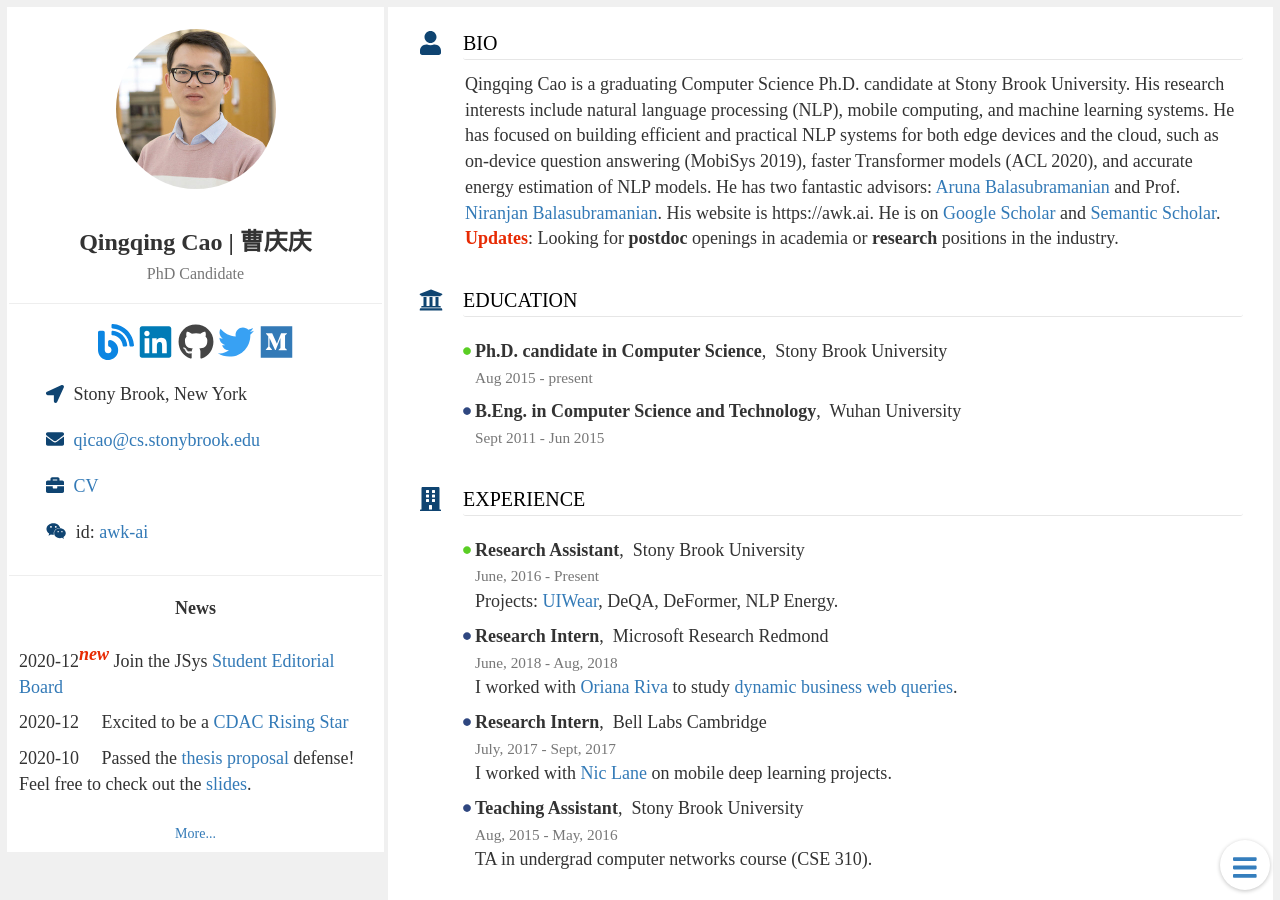
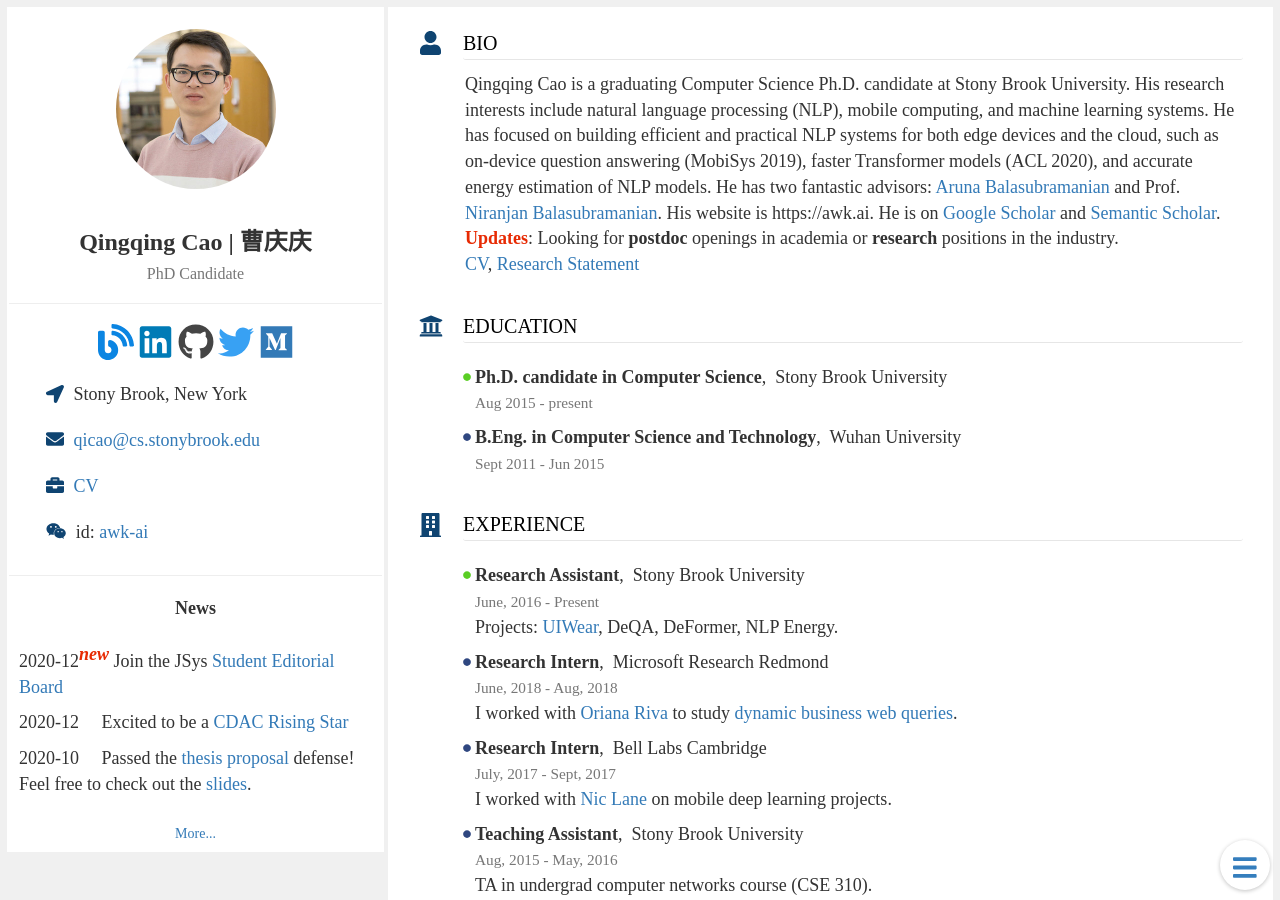
Before and after one commit to csarron/csarron.github.io, a Jekyll site: the page built from index.md, in a window 1280 px wide and 900 px high. Built offline with Jekyll 4.4.1, drawn with Linux system fonts in a browser that asks for light colours.

Commit message:
up cv and rs

```diff
--- a/index.md
+++ b/index.md
@@ -74,7 +74,9 @@ bio:
  content: >
   Qingqing Cao is a graduating Computer Science Ph.D. candidate at Stony Brook University. His research interests include natural language processing (NLP), mobile computing, and machine learning systems. He has focused on building efficient and practical NLP systems for both edge devices and the cloud, such as on-device question answering (MobiSys 2019), faster Transformer models (ACL 2020), and accurate energy estimation of NLP models. He has two fantastic advisors: [Aruna Balasubramanian](http://www3.cs.stonybrook.edu/~arunab/index.html) and Prof. [Niranjan Balasubramanian](http://www3.cs.stonybrook.edu/~niranjan/index.html). His website is https://awk.ai. He is on [Google Scholar](https://scholar.google.com/citations?user=vLpPyUUAAAAJ) and [Semantic Scholar](https://www.semanticscholar.org/author/31961604).
   <br>
-  <span class="update">Updates</span>: Looking for **postdoc** openings in academia or **research** positions in the industry.
+  <span class="update">Updates</span>: Looking for **postdoc** openings in academia or **research** positions in the industry.  <br>
+  [CV](/cv.pdf), [Research Statement](/rs.pdf)
+
 history:
   - name: Education
     style: fas fa-university
```
Also changed, not shown: 2 other files.
